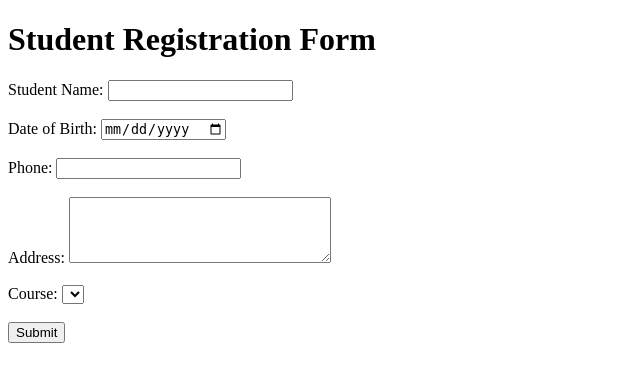
After one commit to BionaSibichan/Django, a Django app: page /add-students/ in a window 1280 px wide. The commit adds this page. Shown: the top 382 px of the page, without its empty margins (0-640 px from the left). Run offline with Django 5.2, Linux system fonts and the light colour scheme; data that the repository does not hold is empty.

Commit message:
new notes

```diff
--- a/student/admin.py
+++ b/student/admin.py
@@ -1,5 +1,6 @@
 from django.contrib import admin
 
-from student.models import Course
+from student.models import Course,Students
 
 admin.site.register(Course)
+admin.site.register(Students)
--- a/student/urls.py
+++ b/student/urls.py
@@ -4,5 +4,10 @@ from student import views
 app_name="student"
 urlpatterns=[
     path("",views.home),
-    path("all-students",views.allStudents,name="allstud")
+    path("all-students",views.allStudents,name="allstud"),
+    path("add-course/",views.addcourse,name="add_course"),
+    path("add-students/",views.addstudent,name="add_student"),
+    path("student-details/<int:std_id>",views.studentDetails,name="student_details"),
+    path('edit-details/<int:std_id>', views.editDetails, name='edit_details'),
+
 ]
--- a/student/views.py
+++ b/student/views.py
@@ -1,11 +1,64 @@
-from django.shortcuts import render
-from student.models import Course
+from django.shortcuts import render,redirect
+from student.models import Course,Students
+
 def allStudents(request):
     course="Python Django"
-    students=['Biona','Apsa','Sooraj']
+    students=Students.objects.all()
     return render(request,'all-students.html',{"my_course":course,"stdlist":students})
 
 def home(request):
     course=Course.objects.all()
     print(course)
     return render(request,"index.html",{'all_courses':course})
+
+def addcourse(request):
+    if request.method=="POST":
+        course_value=request.POST['course']
+        Course(course_name=course_value).save()
+        return redirect("/")
+    return render(request,"add-course.html")
+
+def addstudent(request):
+    courses=Course.objects.all()
+    if request.method=="POST":
+        student_value=request.POST['student_name']
+        phone=request.POST['phone']
+        address=request.POST['address']
+        dob=request.POST['dob']
+        course=request.POST['course']
+        course_instance=Course.objects.get(id=course)
+        Students(std_name=student_value,phone=phone,address=address,dob=dob,course=course_instance).save()
+        return redirect("student:all_stud")
+    return render(request,"add-students.html",{"all_courses":courses})
+
+def studentDetails(request,std_id):
+    std=Students.objects.get(id=std_id)
+    return render(request,"student-details.html",{"student":std})
+
+def editDetails(request, std_id):
+
+    std = Students.objects.get(id=std_id)
+    courses = Course.objects.all()
+
+    if request.method == "POST":
+
+        student_value = request.POST['student_name']
+        phone = request.POST['phone']
+        address = request.POST['address']
+        dob = request.POST['dob']
+        course = request.POST['course']
+
+        course_instance = Course.objects.get(id=course)
+
+        std.std_name = student_value
+        std.phone = phone
+        std.address = address
+        std.dob = dob
+        std.course = course_instance
+        std.save()
+        return redirect("student:allstud")
+
+    return render(request, "edit-details.html", {
+        "student": std,
+        "all_courses": courses
+    })
--- /dev/null
+++ b/templates/add-students.html
@@ -0,0 +1,46 @@
+
+<!DOCTYPE html>
+<html>
+<head>
+    <title>Student Registration Form</title>
+</head>
+
+<body>
+
+    <h1>Student Registration Form</h1>
+
+    <form method="post" action="{% url 'student:add_student' %}">
+        {% csrf_token %}
+
+        <label>Student Name:</label>
+        <input type="text" name="student_name">
+        <br><br>
+
+        <label>Date of Birth:</label>
+        <input type="date" name="dob">
+        <br><br>
+
+        <label>Phone:</label>
+        <input type="tel" name="phone">
+        <br><br>
+
+        <label>Address:</label>
+        <textarea name="address" rows="4" cols="30"></textarea>
+        <br><br>
+
+        <label>Course:</label>
+        <select name="course">
+            {% for course in all_courses %}
+                <option value="{{ course.id }}">{{ course.course_name }}</option>
+            {% endfor %}
+
+
+        </select>
+        <br><br>
+
+        <input type="submit" value="Submit">
+
+    </form>
+
+</body>
+</html>
```
Also changed, not shown: student/models.py (+10 -0 lines), templates/add-course.html (added, +19 -0 lines), templates/all-students.html (+9 -6 lines), templates/edit-details.html (added, +52 -0 lines), templates/student-details.html (added, +24 -0 lines), student/migrations/0002_students.py (added), student/migrations/0003_alter_students_dob.py (added).
